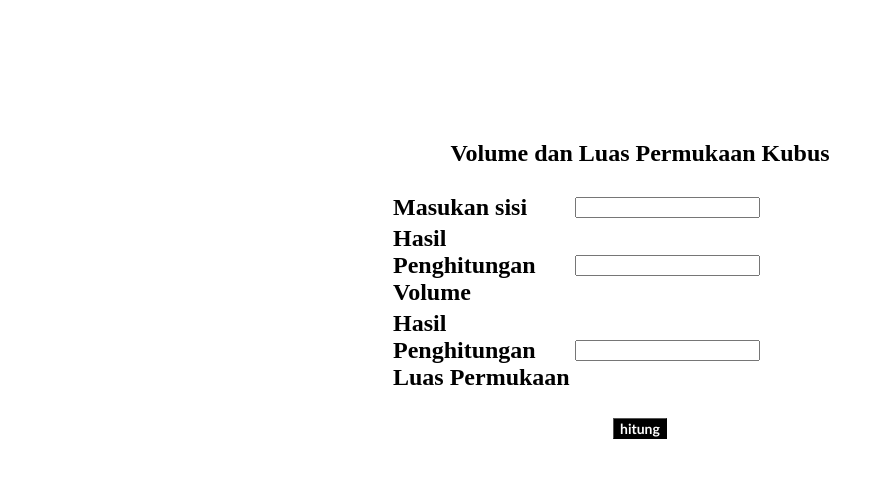
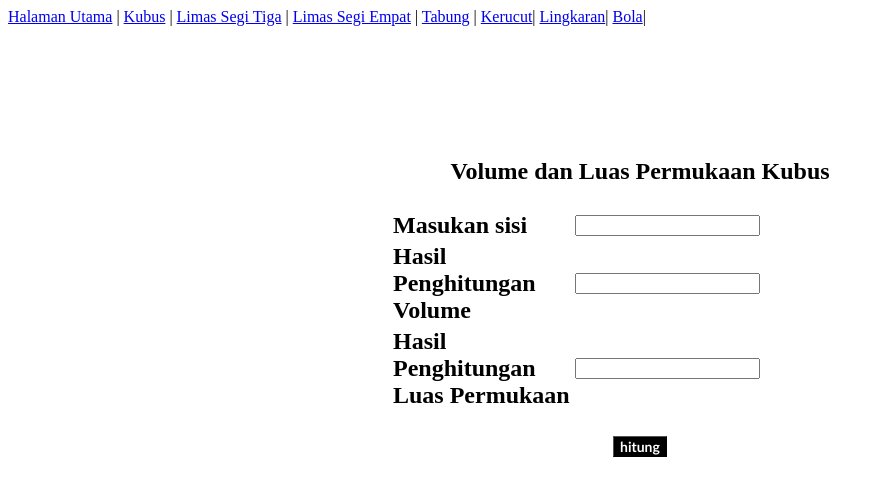
Before and after one commit to W17aya/Final_Task_G2, a plain HTML site: page kubus.html in a window 1280 px wide. Shown: the whole page, without its empty margins (0-884 px from the left). Drawn offline with Linux system fonts and the light colour scheme.

Commit message:
tambah navbar

```diff
--- a/kubus.html
+++ b/kubus.html
@@ -11,6 +11,16 @@
                                 font-weight: bold;
                                 width : auto;}
                 </style>
+                <nav>
+                    <a href="index.html">Halaman Utama</a> |
+                    <a href="kubus.html">Kubus</a> |
+                    <a href="limassegitiga.html">Limas Segi Tiga</a> |
+                    <a href="limassegiempat.html">Limas Segi Empat</a> |
+                    <a href="tabung.html">Tabung</a> |
+                    <a href="kerucut.html">Kerucut</a>|
+                    <a href="lingkaran.html">Lingkaran</a>|
+                    <a href="bola.html">Bola</a>|
+                </nav>
 </head>
 <body background="images/5.jpg"
 <body>
```
Also changed, not shown: bola.html (+10 -0 lines), limassegiempat.html (+10 -0 lines), limassegitiga.html (+10 -0 lines).
